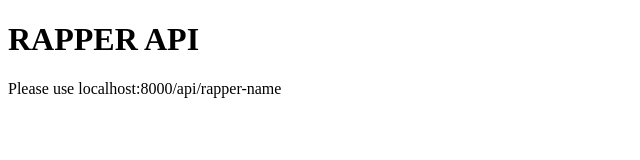
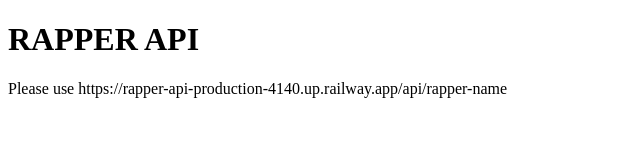
Before and after one commit to Danieljamespm/rapper-api, a website: page index.html in a window 1280 px wide. Shown: the whole page, without its empty margins (0-640 px from the left). Drawn offline with Linux system fonts and the light colour scheme.

Commit message:
changed api documentation in html.

```diff
--- a/index.html
+++ b/index.html
@@ -7,6 +7,6 @@
 </head>
 <body>
     <h1>RAPPER API</h1>
-    <p>Please use localhost:8000/api/rapper-name</p>
+    <p>Please use https://rapper-api-production-4140.up.railway.app/api/rapper-name</p>
 </body>
 </html>
```
